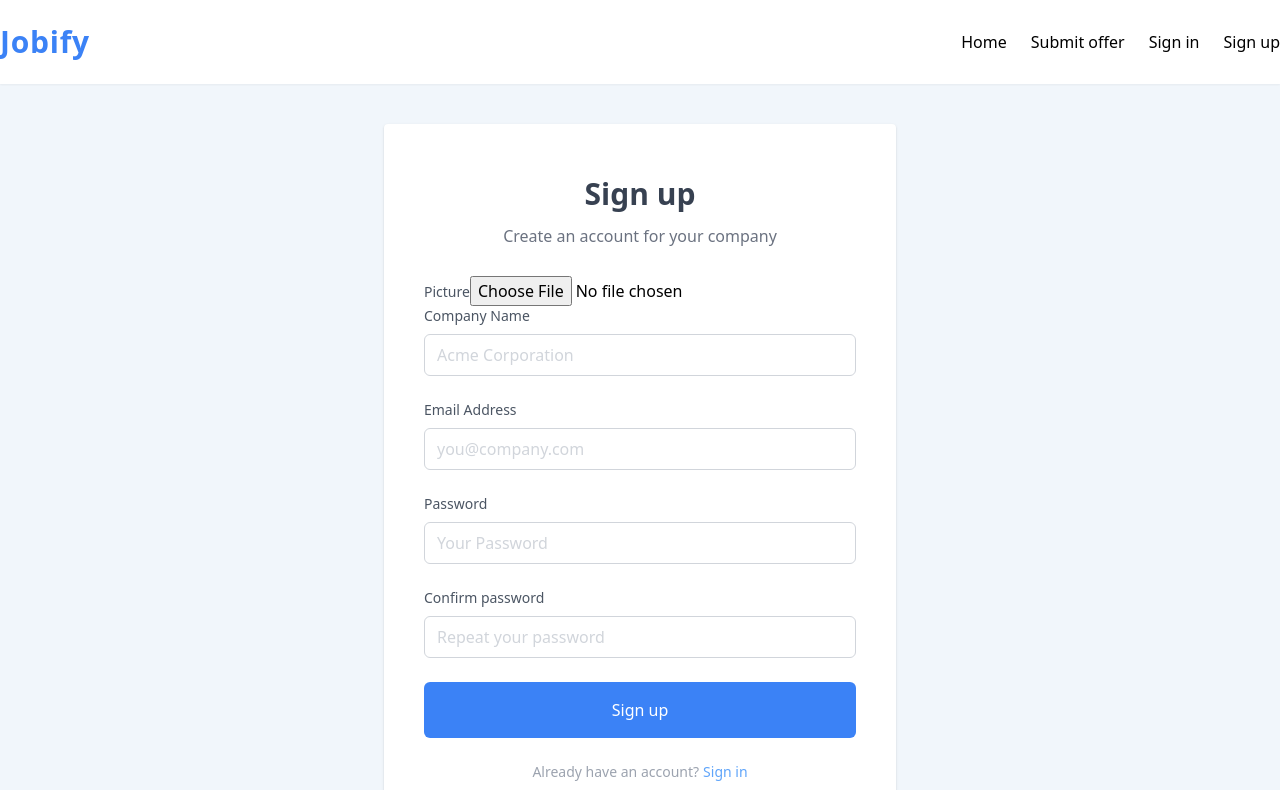
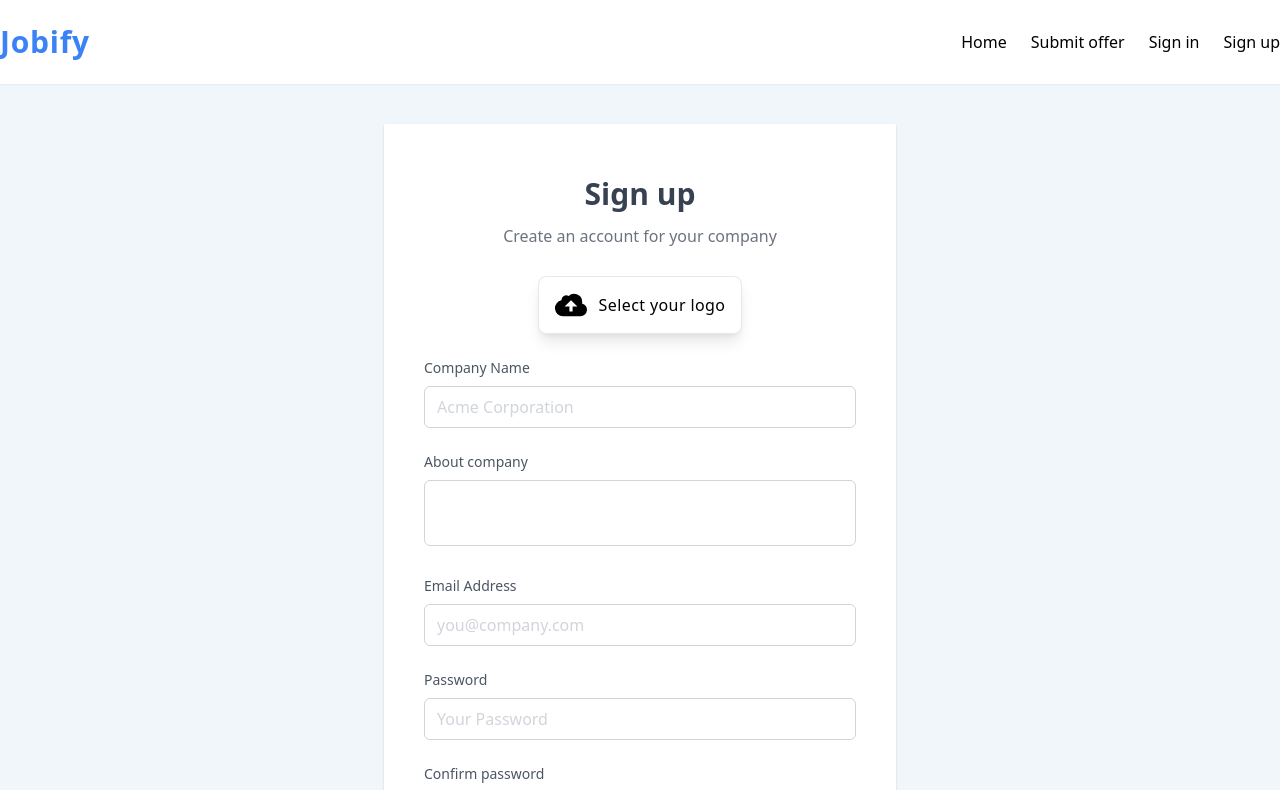
Before and after one commit to mateuszwiniarczyk/jobify, a Next.js app: page /signup in a window 1280 px wide. Shown: the top 790 px of the page. Built offline with nearby package versions, Linux system fonts and the light colour scheme; no server answers.

Commit message:
Add input for uploading logo

```diff
--- a/data/forms/signup.js
+++ b/data/forms/signup.js
@@ -4,6 +4,12 @@ const signUp = [
     name: 'name',
     placeholder: 'Acme Corporation',
     type: 'text'
+  },
+  {
+    label: 'About company',
+    name: 'aboutCompany',
+    placeholder: 'About your company',
+    type: 'textarea'
   },
   {
     label: 'Email Address',
--- a/pages/signup.js
+++ b/pages/signup.js
@@ -63,33 +63,58 @@ const SignUp = () => {
   return (
     <Layout>
       <div className="flex items-center justify-center flex-grow">
-        <div className="bg-white w-full p-5 max-w-lg shadow rounded lg:p-10">
+        <div className="bg-white w-full p-5 max-w-lg shadow rounded-sm lg:p-10">
           <h1 className="my-3 text-3xl font-semibold text-gray-700 text-center">Sign up</h1>
           <p className="text-gray-500 text-center">Create an account for your company</p>
 
           <form onSubmit={handleSubmit(onSubmit)} className="mt-7">
+            <div className="p2 w-full mb-6">
+              <div className="relative">
                 {imagePreviewUrl && (
-              <div className="p-2 w-full">
-                <img src={imagePreviewUrl} className="rounded" alt="Logo" width="75" height="75" />
+                  <div className="p-2 w-full flex flex-col items-center gap-3 mb-3">
+                    <span>Logo preview</span>
+                    <img
+                      src={imagePreviewUrl}
+                      className="rounded"
+                      alt="Logo"
+                      width="75"
+                      height="75"
+                    />
                   </div>
                 )}
 
-            <div className="p2 w-full">
-              <div className="relative">
-                <label htmlFor="picture" className="leading-7 text-sm text-gray-600">
-                  Picture
-                </label>
+                <div className="flex w-full items-center justify-center bg-grey-lighter">
+                  <label
+                    className="flex items-center gap-3 px-4 py-3 bg-white text-base rounded-lg shadow-lg tracking-wide border border-blue cursor-pointer hover:bg-blue-600 hover:text-white"
+                    htmlFor="picture">
+                    <svg
+                      className="w-8 h-8"
+                      fill="currentColor"
+                      xmlns="http://www.w3.org/2000/svg"
+                      viewBox="0 0 20 20">
+                      <path d="M16.88 9.1A4 4 0 0 1 16 17H5a5 5 0 0 1-1-9.9V7a3 3 0 0 1 4.52-2.59A4.98 4.98 0 0 1 17 8c0 .38-.04.74-.12 1.1zM11 11h3l-4-4-4 4h3v3h2v-3z" />
+                    </svg>
+                    <span className="leading-normal">Select your logo</span>
                     <input
                       {...register(`picture`)}
+                      className="hidden"
+                      onChange={handleImagePreview}
                       id="picture"
-                  onChange={handleImagePreview}
                       type="file"
                     />
+                  </label>
+                </div>
               </div>
             </div>
             {signUp.map(({ label, name, placeholder, type }) => (
               <div className="mb-6" key={name}>
                 <Label htmlFor={name} label={label} />
+                {type === 'textarea' ? (
+                  <textarea
+                    className="form-textarea w-full px-3 py-2 placeholder-gray-300 border border-gray-300 rounded-md focus:outline-none focus:ring focus:ring-blue-100 focus:border-blue-300 resize-none"
+                    id={name}
+                    {...register(`${name}`)}></textarea>
+                ) : (
                   <Input
                     type={type}
                     name={name}
@@ -97,6 +122,7 @@ const SignUp = () => {
                     placeholder={placeholder}
                     register={register}
                   />
+                )}
               </div>
             ))}
 
```
Lines whose indentation alone changed are shown as unchanged.
